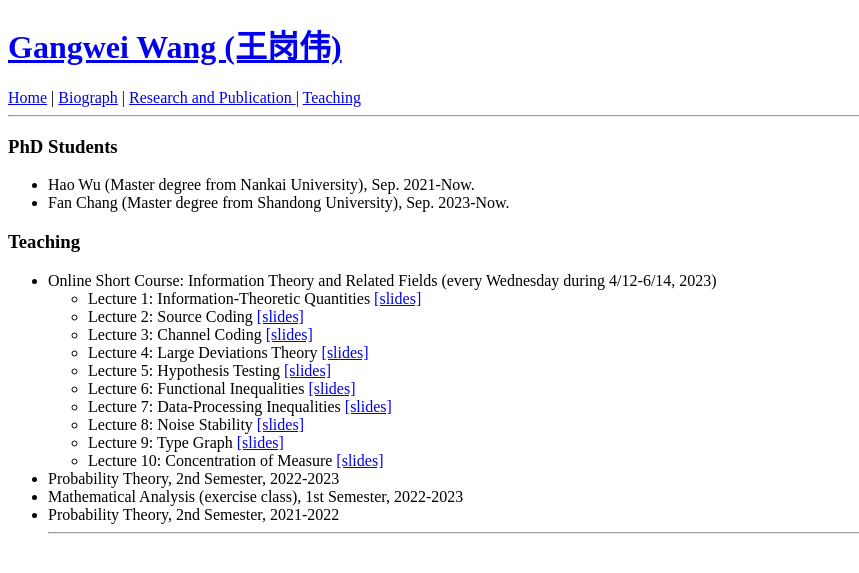
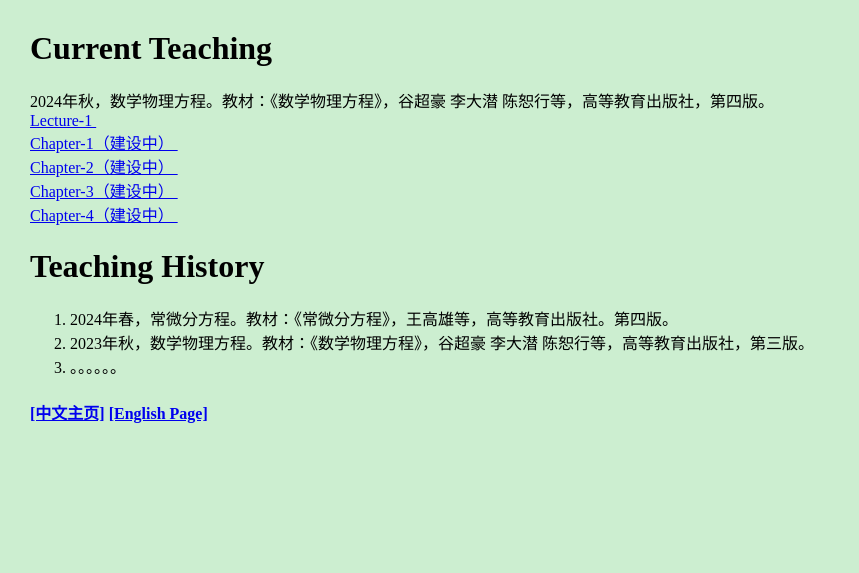
Before and after one commit to wanggangwei82/wanggangwei82.github.io, a Jekyll site: the page teaching/index.html, which Jekyll copies as it is, in a window 1280 px wide. Shown: the top 573 px of the page, without its empty margins (0-859 px from the left). Built offline with Jekyll 4.4.1, drawn with Linux system fonts in a browser that asks for light colours.

Commit message:
Update index.html

```diff
--- a/teaching/index.html
+++ b/teaching/index.html
@@ -1,79 +1,51 @@
----
-layout: default
----
+<!DOCTYPE html>
+<html>
+<head>
+<meta charset="utf-8">
+<style>
+        body {
+            margin: 30px; /* 设置上、右、下、左边距都为30像素 */
+            background-color: #CCEED0; <!-- 为背景设置颜色 -->
+        }
 
-<!-- wp:heading {"level":3,"className":"wp-block-heading","fontSize":"normal"} -->
-<h3 class="wp-block-heading has-normal-font-size" id="phd-students">PhD Students</h3>
-<!-- /wp:heading -->
 
-<!-- wp:list {"fontSize":"small"} -->
-<ul class="has-small-font-size"><!-- wp:list-item -->
-<li>Hao Wu (Master degree from Nankai University), Sep. 2021-Now.</li>
-<!-- /wp:list-item -->
+        .fixed-image {
+           width: 200px;
+            position: absolute; /* 设置为绝对定位 */
+            top: 30px; /* 从顶部边缘距离20像素 */
+            right: 30px; /* 从左侧边缘距离100像素 */
+        }
 
-<!-- wp:list-item -->
-<li>Fan Chang (Master degree from Shandong University), Sep. 2023-Now.</li>
-<!-- /wp:list-item --></ul>
-<!-- /wp:list -->
+    </style>
+<title>Gangwei Wang's Homepage</title>
+</head>
+
+<body>
+
+<h1> Current Teaching </h1>
+
+2024年秋，数学物理方程。教材：《数学物理方程》，谷超豪 李大潜 陈恕行等，高等教育出版社，第四版。<br>
+
+        <a href="Equations of Mathematical Physics/L-1.pdf"> Lecture-1 </a> &nbsp;<br>
+        <a href="Equations of Mathematical Physics/C-1建设中.pdf">  Chapter-1（建设中） </a> &nbsp; <br>
+         <a href="Equations of Mathematical Physics/CH2.pdf"> Chapter-2（建设中） </a> &nbsp; <br>
+          <a href="Equations of Mathematical Physics/CH3.pdf"> Chapter-3（建设中） </a> &nbsp; <br>
+         <a href="Equations of Mathematical Physics/CH4.pdf"> Chapter-4（建设中） </a> &nbsp; <br>
+
+
+<h1>Teaching History</h1>
+
+        <ol>
+                <li>  2024年春，常微分方程。教材：《常微分方程》，王高雄等，高等教育出版社。第四版。 </li>
+                <li>  2023年秋，数学物理方程。教材：《数学物理方程》，谷超豪 李大潜 陈恕行等，高等教育出版社，第三版。</li>
+                <li>  。。。。。。</li>
+        </ol>
 
 
 
-<!-- wp:heading {"level":3,"className":"wp-block-heading","fontSize":"normal"} -->
-<h3 class="wp-block-heading has-normal-font-size" id="h.p_RByi5P5CqQ6W">Teaching </h3>
-<!-- /wp:heading -->
+ <h4>
+       <a href="chinese.html">[中文主页]</a> <a href="index.html">[English Page]</a></p>
 
-<!-- wp:list {"fontSize":"small"} -->
-<ul class="has-small-font-size"><!-- wp:list-item -->
-<li>Online Short Course: Information Theory and Related Fields (every Wednesday during 4/12-6/14, 2023)<!-- wp:list -->
-<ul><!-- wp:list-item -->
-<li>Lecture 1: Information-Theoretic Quantities <a href="https://www.jianguoyun.com/p/DRGrOVEQmNHNCxjtkYkFIAA">[slides]</a></li>
-<!-- /wp:list-item -->
-
-<!-- wp:list-item -->
-<li>Lecture 2: Source Coding <a href="https://www.jianguoyun.com/p/DTgk5JgQmNHNCxjskYkFIAA">[slides]</a></li>
-<!-- /wp:list-item -->
-
-<!-- wp:list-item -->
-<li>Lecture 3: Channel Coding <a href="https://www.jianguoyun.com/p/DcXQ6WIQmNHNCxjrkYkFIAA">[slides]</a></li>
-<!-- /wp:list-item -->
-
-<!-- wp:list-item -->
-<li>Lecture 4: Large Deviations Theory <a href="https://www.jianguoyun.com/p/DbTjCcQQmNHNCxjpkYkFIAA">[slides]</a></li>
-<!-- /wp:list-item -->
-
-<!-- wp:list-item -->
-<li>Lecture 5: Hypothesis Testing <a href="https://www.jianguoyun.com/p/Daw2DBcQmNHNCxjokYkFIAA">[slides]</a></li>
-<!-- /wp:list-item -->
-
-<!-- wp:list-item -->
-<li>Lecture 6: Functional Inequalities <a href="https://www.jianguoyun.com/p/DcshONwQmNHNCxjnkYkFIAA">[slides]</a></li>
-<!-- /wp:list-item -->
-
-<!-- wp:list-item -->
-<li>Lecture 7: Data-Processing Inequalities <a href="https://www.jianguoyun.com/p/DXDyQBgQmNHNCxiZuYoFIAA">[slides]</a></li>
-<!-- /wp:list-item -->
-
-<!-- wp:list-item -->
-<li>Lecture 8: Noise Stability <a href="https://www.jianguoyun.com/p/DS6vwlYQmNHNCxjT3osFIAA">[slides]</a></li>
-<!-- /wp:list-item -->
-
-<!-- wp:list-item -->
-<li>Lecture 9: Type Graph <a href="https://www.jianguoyun.com/p/DRTVS8wQmNHNCxiCiI0FIAA">[slides]</a></li>
-<!-- /wp:list-item -->
-
-<!-- wp:list-item -->
-<li>Lecture 10: Concentration of Measure <a href="https://www.jianguoyun.com/p/DUZN3eEQmNHNCxj_qY4FIAA">[slides]</a></li>
-<!-- /wp:list-item --></ul>
-<!-- /wp:list --></li>
-<!-- /wp:list-item -->
-
-<!-- wp:list-item -->
-<li>Probability Theory, 2nd Semester, 2022-2023</li>
-<!-- /wp:list-item -->
-
-<!-- wp:list-item -->
-<li>Mathematical Analysis (exercise class), 1st Semester, 2022-2023</li>
-<!-- /wp:list-item -->
-
-<!-- wp:list-item -->
-<li>Probability Theory, 2nd Semester, 2021-2022</li>
+    </h4>
+</body>
+</html>
```
